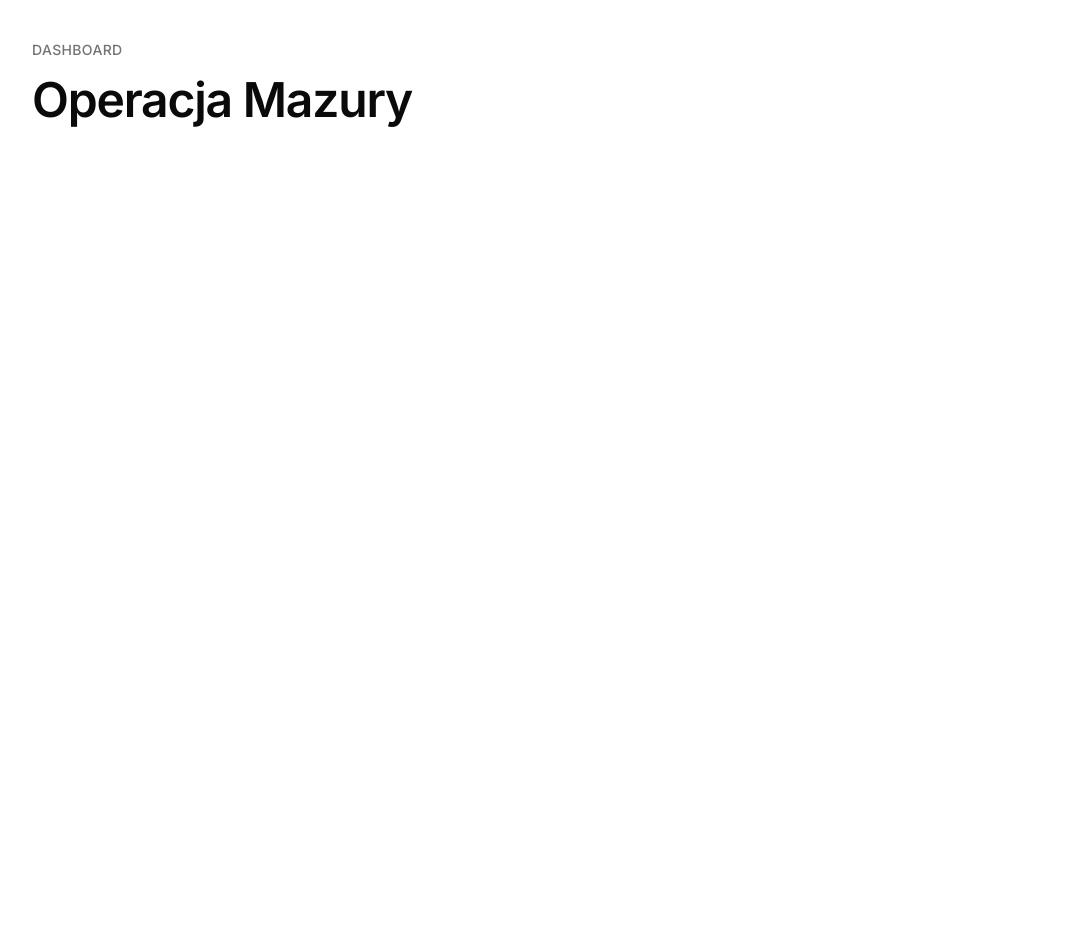
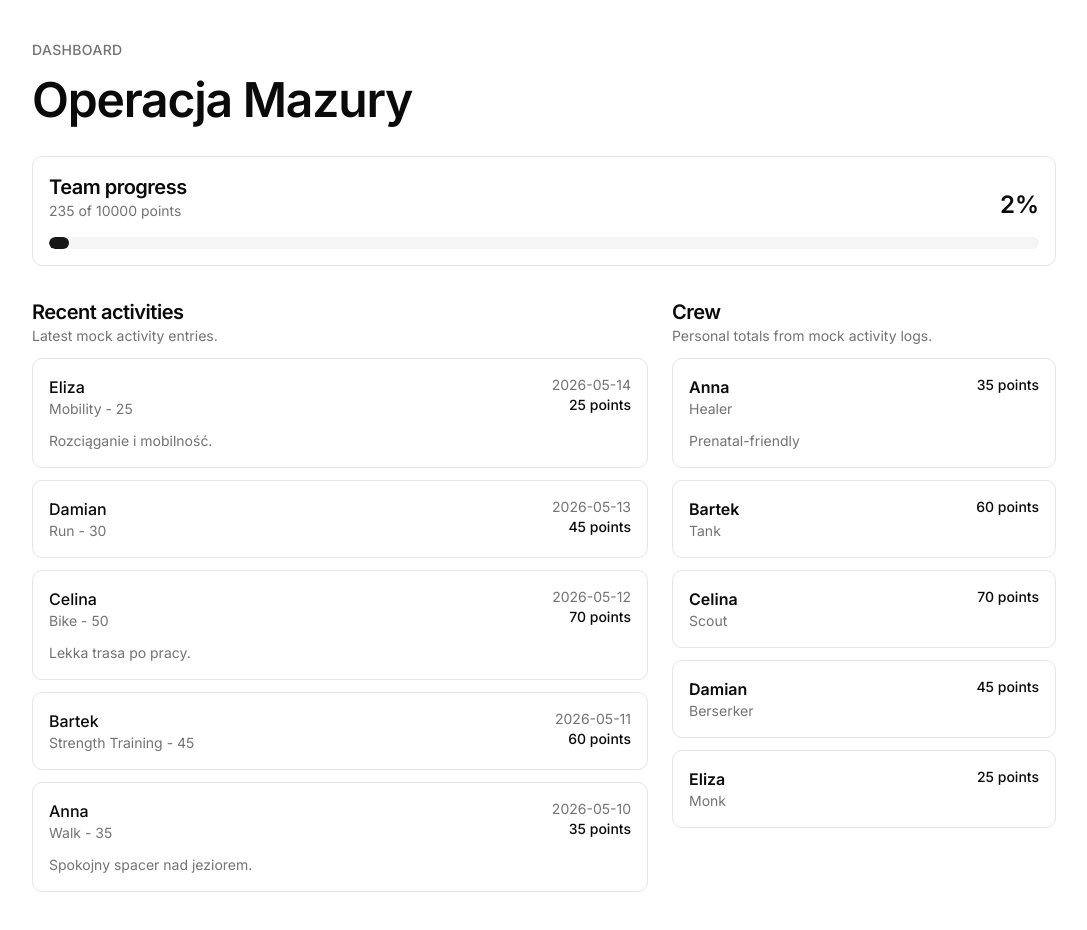
Before and after one commit to maccgent-lang/operacja-mazury, a Next.js app: page / in a window 1280 px wide. Shown: the whole page, without its empty margins (96-1183 px from the left). Before the commit the page ends 800 px from the top, so only its background shows below. Built offline with nearby package versions, Linux system fonts and the light colour scheme.

Commit message:
Render static mock dashboard

```diff
--- /dev/null
+++ b/components/ActivityFeed.tsx
@@ -0,0 +1,58 @@
+export type ActivityFeedItem = {
+  id: string;
+  playerName: string;
+  activityKey: string;
+  quantity: number;
+  points: number;
+  occurredOn: string;
+  note?: string;
+};
+
+type ActivityFeedProps = {
+  activities: ActivityFeedItem[];
+};
+
+function formatActivityKey(activityKey: string) {
+  return activityKey.replaceAll("-", " ");
+}
+
+export function ActivityFeed({ activities }: ActivityFeedProps) {
+  return (
+    <section className="flex flex-col gap-3">
+      <div>
+        <h2 className="text-xl font-semibold tracking-tight">Recent activities</h2>
+        <p className="text-sm text-muted-foreground">
+          Latest mock activity entries.
+        </p>
+      </div>
+
+      <div className="grid gap-3">
+        {activities.map((activity) => (
+          <article
+            key={activity.id}
+            className="rounded-lg border bg-card p-4 text-card-foreground"
+          >
+            <div className="flex flex-col gap-2 sm:flex-row sm:items-start sm:justify-between">
+              <div>
+                <p className="font-medium">{activity.playerName}</p>
+                <p className="text-sm capitalize text-muted-foreground">
+                  {formatActivityKey(activity.activityKey)} - {activity.quantity}
+                </p>
+              </div>
+              <div className="text-sm text-muted-foreground sm:text-right">
+                <p>{activity.occurredOn}</p>
+                <p className="font-medium text-foreground">
+                  {activity.points} points
+                </p>
+              </div>
+            </div>
+
+            {activity.note ? (
+              <p className="mt-3 text-sm text-muted-foreground">{activity.note}</p>
+            ) : null}
+          </article>
+        ))}
+      </div>
+    </section>
+  );
+}
--- a/components/AppShell.tsx
+++ b/components/AppShell.tsx
@@ -1,7 +1,47 @@
+import { ActivityFeed, type ActivityFeedItem } from "@/components/ActivityFeed";
+import { PlayerCard } from "@/components/PlayerCard";
+import { ProgressBar } from "@/components/ProgressBar";
+import { mockActivityLogs, mockPlayers } from "@/lib/mock-data";
+
+const TARGET_POINTS = 10000;
+
 export function AppShell() {
+  const totalPoints = mockActivityLogs.reduce((sum, log) => sum + log.points, 0);
+  const progressPercent = Math.min(
+    Math.round((totalPoints / TARGET_POINTS) * 100),
+    100,
+  );
+
+  const playerPoints = new Map<string, number>();
+
+  for (const player of mockPlayers) {
+    playerPoints.set(player.id, 0);
+  }
+
+  for (const log of mockActivityLogs) {
+    playerPoints.set(log.playerId, (playerPoints.get(log.playerId) ?? 0) + log.points);
+  }
+
+  const playerNames = new Map(
+    mockPlayers.map((player) => [player.id, player.name]),
+  );
+
+  const recentActivities: ActivityFeedItem[] = [...mockActivityLogs]
+    .sort((first, second) => second.occurredOn.localeCompare(first.occurredOn))
+    .map((log) => ({
+      id: log.id,
+      playerName: playerNames.get(log.playerId) ?? "Unknown player",
+      activityKey: log.activityKey,
+      quantity: log.quantity,
+      points: log.points,
+      occurredOn: log.occurredOn,
+      note: log.note,
+    }));
+
   return (
     <main className="min-h-screen bg-background px-4 py-6 text-foreground sm:px-6 sm:py-10">
-      <section className="mx-auto flex w-full max-w-5xl flex-col gap-4">
+      <div className="mx-auto flex w-full max-w-5xl flex-col gap-8">
+        <section className="flex flex-col gap-4">
           <p className="text-sm font-medium uppercase tracking-wide text-muted-foreground">
             Dashboard
           </p>
@@ -9,6 +49,36 @@ export function AppShell() {
             Operacja Mazury
           </h1>
         </section>
+
+        <ProgressBar
+          currentPoints={totalPoints}
+          targetPoints={TARGET_POINTS}
+          progressPercent={progressPercent}
+        />
+
+        <section className="grid gap-6 lg:grid-cols-[minmax(0,1fr)_minmax(18rem,24rem)]">
+          <ActivityFeed activities={recentActivities} />
+
+          <section className="flex flex-col gap-3">
+            <div>
+              <h2 className="text-xl font-semibold tracking-tight">Crew</h2>
+              <p className="text-sm text-muted-foreground">
+                Personal totals from mock activity logs.
+              </p>
+            </div>
+
+            <div className="grid gap-3">
+              {mockPlayers.map((player) => (
+                <PlayerCard
+                  key={player.id}
+                  player={player}
+                  points={playerPoints.get(player.id) ?? 0}
+                />
+              ))}
+            </div>
+          </section>
+        </section>
+      </div>
     </main>
   );
 }
--- /dev/null
+++ b/components/PlayerCard.tsx
@@ -0,0 +1,31 @@
+import type { Player } from "@/types/domain";
+
+type PlayerCardProps = {
+  player: Player;
+  points: number;
+};
+
+function formatCharacterClass(characterClass: Player["characterClass"]) {
+  return characterClass.slice(0, 1).toUpperCase() + characterClass.slice(1);
+}
+
+export function PlayerCard({ player, points }: PlayerCardProps) {
+  return (
+    <article className="rounded-lg border bg-card p-4 text-card-foreground">
+      <div className="flex items-start justify-between gap-4">
+        <div>
+          <h3 className="font-semibold">{player.name}</h3>
+          <p className="text-sm text-muted-foreground">
+            {formatCharacterClass(player.characterClass)}
+          </p>
+        </div>
+
+        <p className="text-right text-sm font-medium">{points} points</p>
+      </div>
+
+      {player.isPrenatalFriendly ? (
+        <p className="mt-3 text-sm text-muted-foreground">Prenatal-friendly</p>
+      ) : null}
+    </article>
+  );
+}
--- /dev/null
+++ b/components/ProgressBar.tsx
@@ -0,0 +1,32 @@
+type ProgressBarProps = {
+  currentPoints: number;
+  targetPoints: number;
+  progressPercent: number;
+};
+
+export function ProgressBar({
+  currentPoints,
+  targetPoints,
+  progressPercent,
+}: ProgressBarProps) {
+  return (
+    <section className="rounded-lg border bg-card p-4 text-card-foreground">
+      <div className="flex flex-col gap-2 sm:flex-row sm:items-end sm:justify-between">
+        <div>
+          <h2 className="text-xl font-semibold tracking-tight">Team progress</h2>
+          <p className="text-sm text-muted-foreground">
+            {currentPoints} of {targetPoints} points
+          </p>
+        </div>
+        <p className="text-2xl font-semibold">{progressPercent}%</p>
+      </div>
+
+      <div className="mt-4 h-3 overflow-hidden rounded-full bg-muted">
+        <div
+          className="h-full rounded-full bg-primary"
+          style={{ width: `${progressPercent}%` }}
+        />
+      </div>
+    </section>
+  );
+}
```
Also changed, not shown: 1 other file (tests, documents, lock files or other folders). Lines whose indentation alone changed are shown as unchanged.
